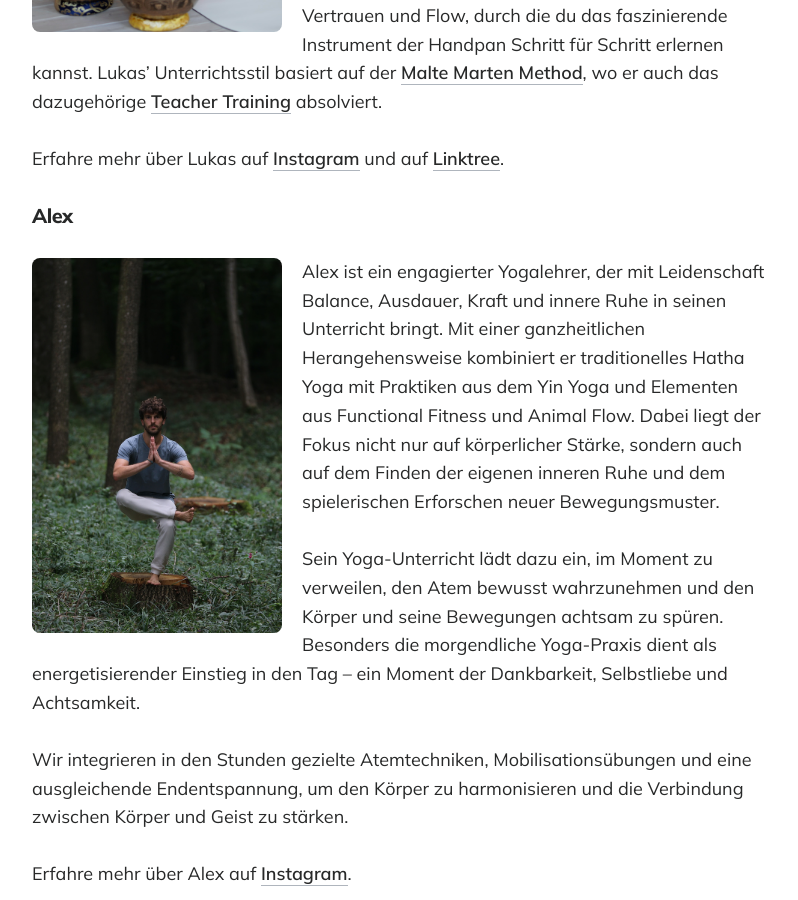
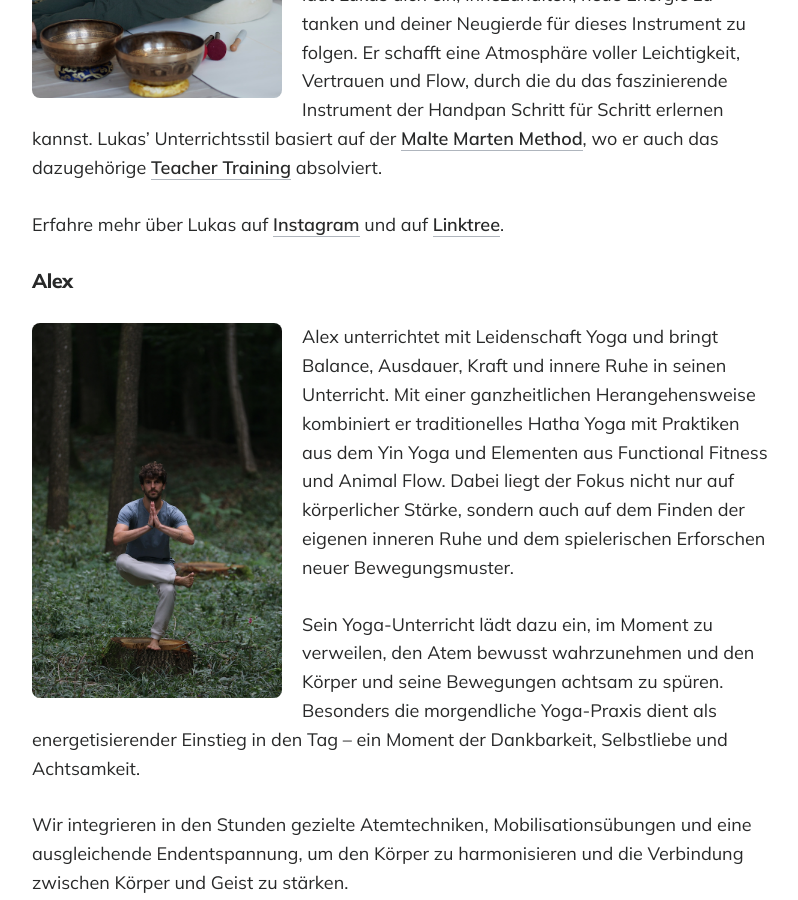
Before and after one commit to lukasziegler/retreats-in-oesterreich, a Jekyll site: the page built from _posts/2025-04-30-handpan-beginner-workshop-2025.markdown, in a window 1280 px wide and 900 px high, scrolled down 8846 px. Shown: the whole window, without its empty margins (238-1036 px from the left). Built offline with Jekyll 4.4.1, drawn with Linux system fonts in a browser that asks for light colours; some of the changed lines change nothing that is shown; some of the changed text lies outside the part shown.

Commit message:
copy update + link upate for MMM TT

```diff
--- a/_posts/2025-04-30-handpan-beginner-workshop-2025.markdown
+++ b/_posts/2025-04-30-handpan-beginner-workshop-2025.markdown
@@ -130,8 +130,9 @@
 
 - 4 Übernachtungen mit Wohlfühlatmosphäre im <a href="https://de.bluebirdmountainlodges.com/das-hubird-deine-retreat-location" target="_blank">Hubird</a>
 - Halbpension mit Snacks, mit bester vegan/vegetarischer Küche (Brunch gegen 10 Uhr, kleine Snacks am Nachmittag und gemeinsames Abendessen um 18:00 Uhr)
-- Das gesamte Kursprogramm (mit Sauna, Hot Tub und täglich Meditationen + Yoga)
-- Wasser, Tee und Kaffee sind inklusive, gekühlte Getränke aus dem Kühlschrank (wie Bier, Limo, usw.) sind selbst zu bezahlen
+- Wasser, Tee und Kaffee sind inklusive, gekühlte Getränke aus dem Kühlschrank (wie Bier + Limo) sind selbst zu bezahlen
+- Das gesamte Kursprogramm (mit Handpan-Unterricht und täglicher Meditation + Yoga)
+- Und zusätzlich 1x Sauna und 1x Hot Tub am Abend sind dabei
 
 *Gönn dir eine Verschnaufpause, bevor der Sommer beginnt.*
 
@@ -173,7 +174,7 @@
 <img src="/images/people/lukas-ziegler/lukas-handpan-im-energiezentrum.jpg" alt="Lukas Ziegler Handpan" loading="lazy" class="inline-image--float-left">
 Lukas spielt leidenschaftlich gerne Handpan und baut dies in seine Klangreisen mit ein. Mit viel Begeisterung und Feingefühl unterstützt er dich dabei, deinen eigenen Zugang zum Handpan-Spielen zu finden. Auch er ist noch auf seinem Weg beim Handpan-Spielen besser zu werden, was seine Herangehensweise authentisch und nahbar macht.
 
-Inmitten der beeindruckenden Tiroler Berglandschaft lädt Lukas dich ein, innezuhalten, neue Energie zu tanken und deiner Neugierde für dieses Instrument zu folgen. Er schafft eine Atmosphäre voller Leichtigkeit, Vertrauen und Flow, durch die du das faszinierende Instrument der Handpan Schritt für Schritt erlernen kannst. Lukas' Unterrichtsstil basiert auf der <a href="https://maltemartenmethod.com/" target="_blank">Malte Marten Method</a>, wo er auch das dazugehörige <a href="https://handpanteachertraining.com/" target="_blank">Teacher Training</a> absolviert.
+Inmitten der beeindruckenden Tiroler Berglandschaft lädt Lukas dich ein, innezuhalten, neue Energie zu tanken und deiner Neugierde für dieses Instrument zu folgen. Er schafft eine Atmosphäre voller Leichtigkeit, Vertrauen und Flow, durch die du das faszinierende Instrument der Handpan Schritt für Schritt erlernen kannst. Lukas' Unterrichtsstil basiert auf der <a href="https://maltemartenmethod.com/" target="_blank">Malte Marten Method</a>, wo er auch das dazugehörige <a href="https://www.maltemartenmethod.com/teacher-training/" target="_blank">Teacher Training</a> absolviert.
 
 Erfahre mehr über Lukas auf
 <a href="https://www.instagram.com/lukasziegler" target="_blank">Instagram</a> und auf <a href="https://linktr.ee/lukasziegler">Linktree</a>.
@@ -192,7 +193,7 @@
 
 <img src="/images/people/alex-pichler/alex-portrait.jpg" alt="Alex Pichler Yoga-Lehrer aus Traunstein" loading="lazy" class="inline-image--float-left">
 
-Alex ist ein engagierter Yogalehrer, der mit Leidenschaft Balance, Ausdauer, Kraft und innere Ruhe in seinen Unterricht bringt. Mit einer ganzheitlichen Herangehensweise kombiniert er traditionelles Hatha Yoga mit Praktiken aus dem Yin Yoga und Elementen aus Functional Fitness und Animal Flow. Dabei liegt der Fokus nicht nur auf körperlicher Stärke, sondern auch auf dem Finden der eigenen inneren Ruhe und dem spielerischen Erforschen neuer Bewegungsmuster.
+Alex unterrichtet mit Leidenschaft Yoga und bringt Balance, Ausdauer, Kraft und innere Ruhe in seinen Unterricht. Mit einer ganzheitlichen Herangehensweise kombiniert er traditionelles Hatha Yoga mit Praktiken aus dem Yin Yoga und Elementen aus Functional Fitness und Animal Flow. Dabei liegt der Fokus nicht nur auf körperlicher Stärke, sondern auch auf dem Finden der eigenen inneren Ruhe und dem spielerischen Erforschen neuer Bewegungsmuster.
 
 Sein Yoga-Unterricht lädt dazu ein, im Moment zu verweilen, den Atem bewusst wahrzunehmen und den Körper und seine Bewegungen achtsam zu spüren. Besonders die morgendliche Yoga-Praxis dient als energetisierender Einstieg in den Tag – ein Moment der Dankbarkeit, Selbstliebe und Achtsamkeit.
 
```
